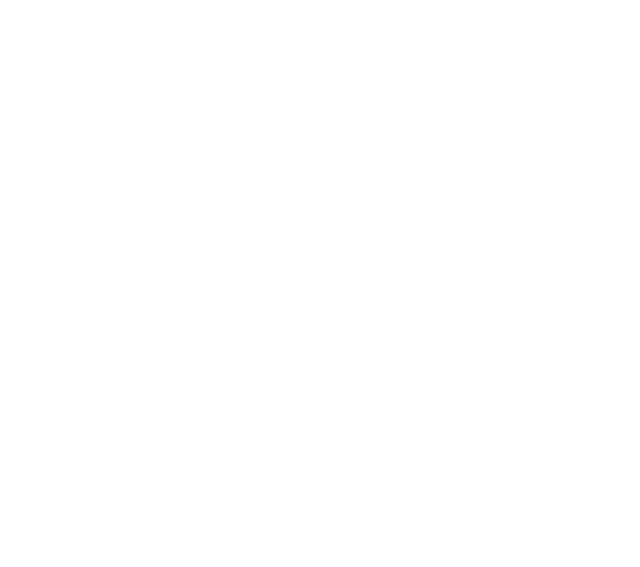
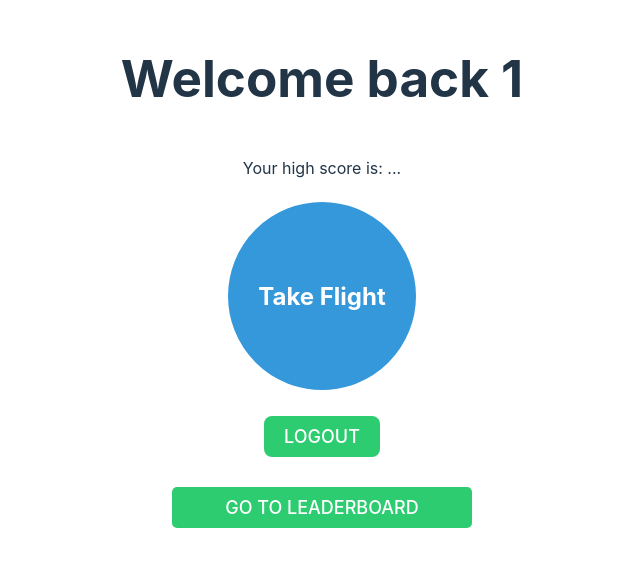
Before and after one commit to tkbunbury/3D-game, a React (Vite) app: page /startscreen/1 in a window 1280 px wide. Before the commit this address had no page. Shown: the part 123-690 px from the top of the page, without its empty margins (318-958 px from the left). Built offline with nearby package versions, Linux system fonts and the light colour scheme.

Commit message:
Completed startscreen front end

```diff
--- a/src/App.jsx
+++ b/src/App.jsx
@@ -1,22 +1,23 @@
 import { Routes, Route, BrowserRouter } from 'react-router-dom'
+import { useState } from 'react';
 import './App.css'
 import LoginPage from './components/LoginPage/LoginPage'
 import Leaderboard from './components/Leaderboard/Leaderboard'
 import StartScreen from './components/StartScreen/StartScreen'
 import FinalScore from './components/FinalScore/FinalScore'
 
-
 function App() {
 
+  const [isCreatingAccount, setIsCreatingAccount] = useState(false);
 
   return (
     <BrowserRouter>
       <div className="container">
         <h1 className="game-title">3D Game</h1>
             <Routes>
-              <Route path='/' element={<LoginPage/>}/>
+              <Route path='/' element={<LoginPage setIsCreatingAccount={setIsCreatingAccount} isCreatingAccount={isCreatingAccount}/>} />
               <Route path='/leaderboard' element={<Leaderboard/>}/>
-              <Route path='/startscreen' element={<StartScreen/>}/>
+              <Route path='/startscreen/:username' element={<StartScreen setIsCreatingAccount={setIsCreatingAccount} isCreatingAccount={isCreatingAccount}/>} />
               <Route path='/finalscore' element={<FinalScore/>}/>
             </Routes>
       </div>
--- a/src/components/LoginPage/LoginPage.jsx
+++ b/src/components/LoginPage/LoginPage.jsx
@@ -5,23 +5,27 @@
 import SignupForm from './SignupForm/SignupForm';
 import LoginForm from './LoginForm/LoginForm';
 
-function LoginPage() {
+function LoginPage({ isCreatingAccount, setIsCreatingAccount }) {
     const [showSignupForm, setShowSignupForm] = useState(false);
     const [showLoginForm, setShowLoginForm] = useState(false);
+
+    const [username, setUsername] = useState('');
     const navigate = useNavigate();
 
     const handleNewUserClick = () => {
         setShowSignupForm(true);
         setShowLoginForm(false);
+        setIsCreatingAccount(true);
     };
 
     const handleLoginClick = () => {
         setShowSignupForm(false);
         setShowLoginForm(true);
+        setIsCreatingAccount(false);
     };
 
     const handleGuestClick = () => {
-        navigate('/startscreen');
+        navigate('/startscreen/Guest');
     };
 
     const handleLeaderboardClick = () => {
@@ -31,11 +35,15 @@
     const handleNewUserSubmit = (username, password) => {
         console.log("Form submitted. Username:", username, "Password:", password);
         console.log('Creating new user:', username, password);
+        setUsername(username);
+        navigate(`/startscreen/${username}`);
     };
 
     const handleLoginSubmit = (username, password) => {
         console.log("Form submitted. Username:", username, "Password:", password);
         console.log('Logging in:', username, password);
+        setUsername(username);
+        navigate(`/startscreen/${username}`);
 
     };
 
--- a/src/components/LoginPage/SignupForm/SignupForm.jsx
+++ b/src/components/LoginPage/SignupForm/SignupForm.jsx
@@ -2,6 +2,7 @@
 import './SignupForm.css'
 
 function SignupForm({ onSubmit }) {
+
     const [username, setUsername] = useState('');
     const [password, setPassword] = useState('');
     const [confirmPassword, setConfirmPassword] = useState('');
@@ -18,7 +19,9 @@
         setPassword('');
         setConfirmPassword('');
         setError('');
+
     };
+
 
     return (
     <form className="login-form" onSubmit={handleSubmit}>
--- a/src/components/StartScreen/StartScreen.css
+++ b/src/components/StartScreen/StartScreen.css
@@ -0,0 +1,52 @@
+.start-screen {
+    display: flex;
+    flex-direction: column;
+    align-items: center;
+    justify-content: center;
+    height: 100vh;
+
+}
+
+.welcome-message {
+    font-size: 24px;
+    margin-bottom: 20px;
+}
+
+.high-score-message {
+    font-size: 18px;
+    margin-bottom: 20px;
+}
+
+.take-flight-button {
+    width: 200px;
+    height: 200px;
+    border-radius: 50%;
+    background-color: #3498db;
+    color: #fff;
+    font-size: 24px;
+    font-weight: bold;
+    cursor: pointer;
+    margin-bottom: 20px;
+    border: 6px solid #ffffff;
+}
+
+.take-flight-button:hover {
+    background-color: #2980b9;
+}
+
+.leaderboard-button,
+.logout-button {
+    background-color: #2ecc71;
+    color: #fff;
+    font-size: 18px;
+    padding: 10px 20px;
+    border: none;
+    cursor: pointer;
+    text-transform: uppercase;
+    margin-bottom: 10px;
+}
+
+.leaderboard-button:hover,
+.logout-button:hover {
+    background-color: #27ae60;
+}
--- a/src/components/StartScreen/StartScreen.jsx
+++ b/src/components/StartScreen/StartScreen.jsx
@@ -1,5 +1,26 @@
-function StartScreen(){
+import { useNavigate, useParams } from 'react-router-dom';
+import './StartScreen.css';
 
+function StartScreen({ isCreatingAccount }) {
+    const navigate = useNavigate();
+    const { username } = useParams();
+
+    const handleLogout = () => {
+        // We need to add Logic to logout the user and clear user data from local storage)
+        navigate('/');
+    };
+
+    return (
+        <div className="start-screen">
+            <h1>{isCreatingAccount ? "Welcome" : "Welcome back"} {username}</h1>
+            {(username !== "Guest") && <p>Your high score is: ...</p>}
+            <button className="take-flight-button">Take Flight</button>
+            <button className="logout-button" onClick={handleLogout}>Logout</button>
+            <button className="leaderboard-button" onClick={() => navigate('/leaderboard')}>
+                Go to Leaderboard
+            </button>
+        </div>
+    );
 }
 
-export default StartScreen
+export default StartScreen;
```
